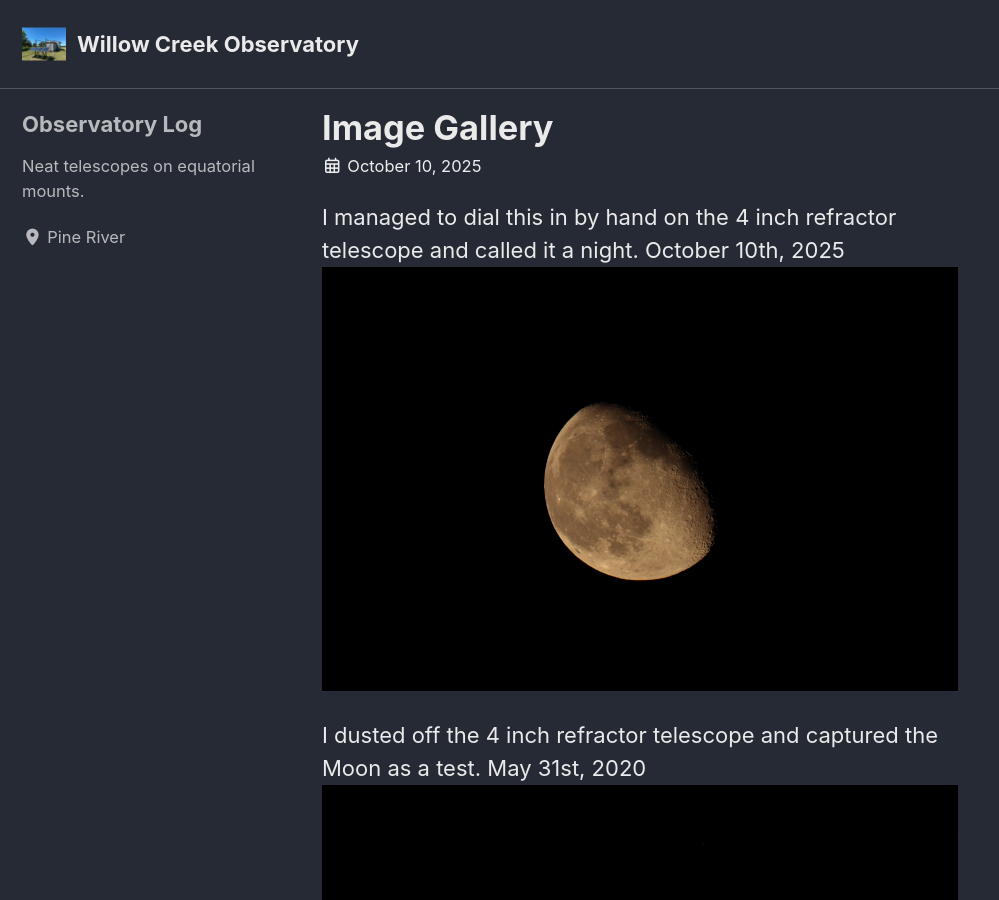
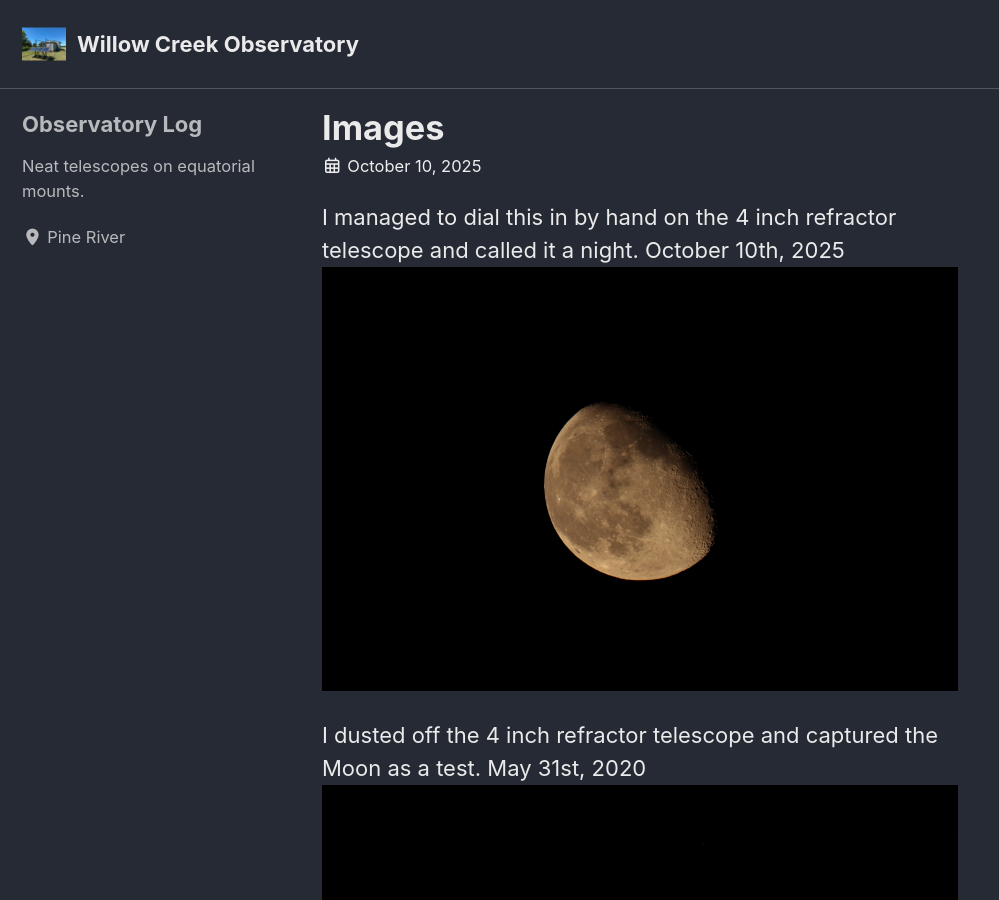
Before and after one commit to ethos101/ethos101.github.io, a Jekyll site: the page built from _posts/2025-10-10-after-harvest-moon.md, in a window 1280 px wide and 900 px high. Shown: the whole window, without its empty margins (0-999 px from the left). Built offline with Jekyll 4.4.1, drawn with Linux system fonts in a browser that asks for light colours; cached includes are drawn as plain includes.

Commit message:
Update 2025-10-10-after-harvest-moon.md

```diff
--- a/_posts/2025-10-10-after-harvest-moon.md
+++ b/_posts/2025-10-10-after-harvest-moon.md
@@ -1,5 +1,5 @@
 ---
-title: Image Gallery
+title: Images
 date: 2025-10-10
 published: true
 ---
```
